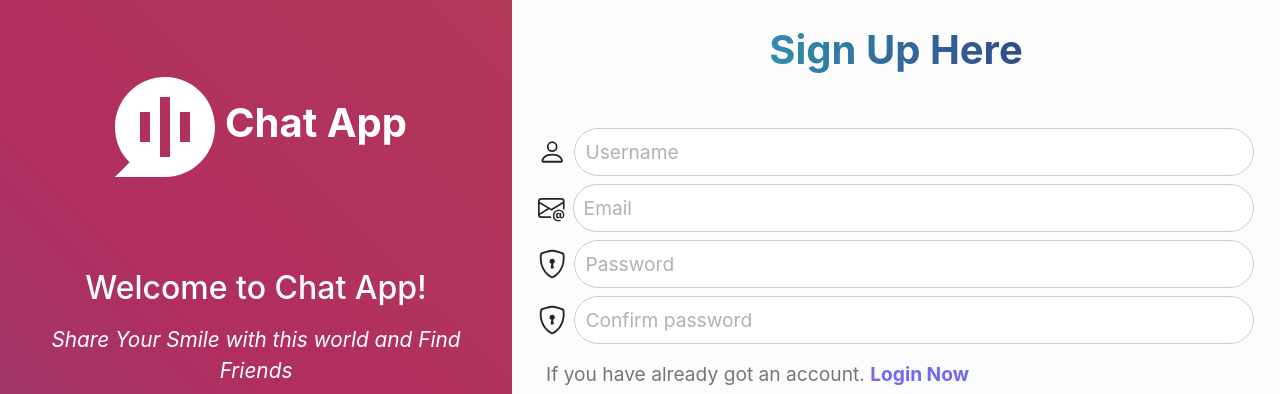
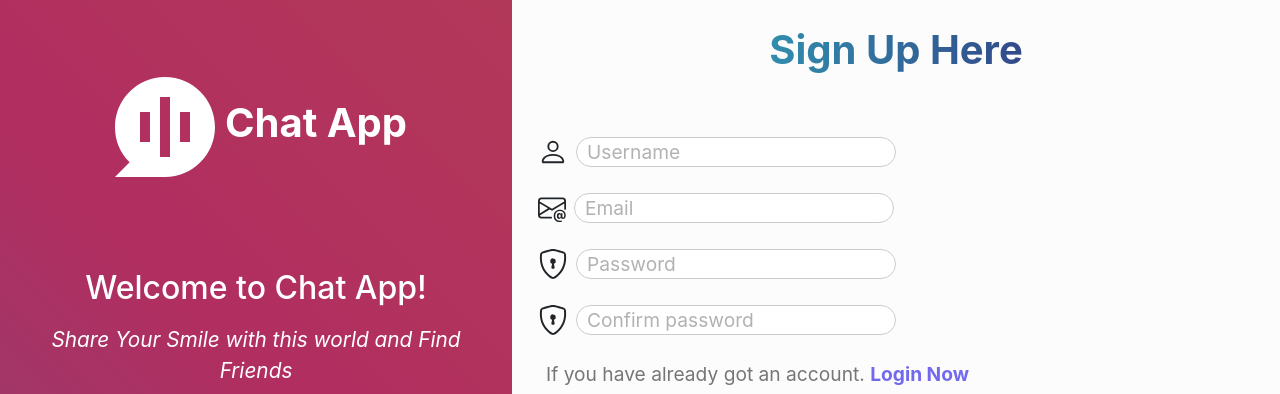
Before and after one commit to tienle2003/chat-app, a React (Create React App) app in the folder client/: page /register in a window 1280 px wide. Shown: the top 394 px of the page. Built offline with nearby package versions, Linux system fonts and the light colour scheme.

Commit message:
process register

```diff
--- a/client/src/pages/register.js
+++ b/client/src/pages/register.js
@@ -1,7 +1,90 @@
-import React from "react";
+import React, { useState } from "react";
 import "./register.css";
 
 const Register = () => {
+  // create state to save value of inputs
+  const [formData, setFormData] = useState({
+    username: "",
+    email: "",
+    password: "",
+    confirmPassword: ""
+  });
+
+  const [errors, setErrors] = useState({
+    username: false,
+    email: false,
+    password: false,
+    confirmPassword: false
+  });
+
+  const [isInputFocused, setIsInputFocused] = useState({
+    username: false,
+    email: false,
+    password: false,
+    confirmPassword: false
+  });
+
+  // process event after the value of inputs was changed
+  const handleChange = (e) => {
+    const { name, value } = e.target;
+    setFormData({
+      ...formData,
+      [name]: value
+    });
+
+    // Kiểm tra Confirm Password và cập nhật trạng thái lỗi
+    if (name === "confirmPassword") {
+      setErrors({
+        ...errors,
+        [name]: value !== formData.password
+      });
+    } else {
+      setErrors({
+        ...errors,
+        [name]: false
+      });
+    }
+  };
+
+  const handleInputFocus = (name) => {
+    setIsInputFocused({
+      ...isInputFocused,
+      [name]: true
+    });
+  };
+
+  const handleInputBlur = (name) => {
+    setIsInputFocused({
+      ...isInputFocused,
+      [name]: false
+    });
+  };
+
+  // process event when clicking on "Sign Up"
+  const handleSignUp = (e) => {
+    e.preventDefault();
+    // Kiểm tra các điều kiện và cập nhật trạng thái lỗi
+    const newErrors = {
+      username: formData.username === "",
+      email: formData.email === "",
+      password: formData.password === "",
+      confirmPassword: formData.password !== formData.confirmPassword
+    };
+
+    // Kiểm tra xem mật khẩu nhập vào trường Confirm Password có khớp với mật khẩu nhập vào trường Password không
+    if (formData.password !== formData.confirmPassword && formData.confirmPassword !== "") {
+      newErrors.confirmPassword = true;
+    }
+    setErrors(newErrors);
+
+    // Kiểm tra trạng thái lỗi trước khi submit form
+    if (Object.values(newErrors).some((error) => error)) {
+      return;
+    }
+
+    // Tiến hành xử lý đăng ký nếu không có lỗi
+  };
+
   return (
     <div className="register-page">
       <div className="register-layout">
@@ -36,37 +119,51 @@ const Register = () => {
       <div className="register-form">
         <h1>Sign Up Here</h1>
         <form className="register-form-d1">
-          <div className="input-box">
+          <div className={`input-box ${errors.username && 'error'} ${isInputFocused.username && 'focused'}`}>
             <svg xmlns="http://www.w3.org/2000/svg" width="30" height="30" fill="currentColor" class="bi bi-person" viewBox="0 0 16 16">
               <path d="M8 8a3 3 0 1 0 0-6 3 3 0 0 0 0 6m2-3a2 2 0 1 1-4 0 2 2 0 0 1 4 0m4 8c0 1-1 1-1 1H3s-1 0-1-1 1-4 6-4 6 3 6 4m-1-.004c-.001-.246-.154-.986-.832-1.664C11.516 10.68 10.289 10 8 10s-3.516.68-4.168 1.332c-.678.678-.83 1.418-.832 1.664z" />
             </svg>
-            <input className="for-username" type="text" id="username" name="username" placeholder="Username" />
+            <div className="input-wrap">
+              <input className={errors.username ? "for-username error" : "for-username"} type="text" id="username" name="username" placeholder="Username" value={formData.username} onChange={handleChange} aria-describedby={errors.username ? "username-error" : null} />
+              {errors.username && <small className="error-message">Vui lòng nhập Username</small>}
+            </div>
           </div>
-          <div className="input-box">
+          <div className={`input-box ${errors.email && 'error'} ${isInputFocused.email && 'focused'}`}>
             <svg xmlns="http://www.w3.org/2000/svg" width="28" height="28" fill="currentColor" class="bi bi-envelope-at" viewBox="0 0 16 16">
               <path d="M2 2a2 2 0 0 0-2 2v8.01A2 2 0 0 0 2 14h5.5a.5.5 0 0 0 0-1H2a1 1 0 0 1-.966-.741l5.64-3.471L8 9.583l7-4.2V8.5a.5.5 0 0 0 1 0V4a2 2 0 0 0-2-2zm3.708 6.208L1 11.105V5.383zM1 4.217V4a1 1 0 0 1 1-1h12a1 1 0 0 1 1 1v.217l-7 4.2z" />
               <path d="M14.247 14.269c1.01 0 1.587-.857 1.587-2.025v-.21C15.834 10.43 14.64 9 12.52 9h-.035C10.42 9 9 10.36 9 12.432v.214C9 14.82 10.438 16 12.358 16h.044c.594 0 1.018-.074 1.237-.175v-.73c-.245.11-.673.18-1.18.18h-.044c-1.334 0-2.571-.788-2.571-2.655v-.157c0-1.657 1.058-2.724 2.64-2.724h.04c1.535 0 2.484 1.05 2.484 2.326v.118c0 .975-.324 1.39-.639 1.39-.232 0-.41-.148-.41-.42v-2.19h-.906v.569h-.03c-.084-.298-.368-.63-.954-.63-.778 0-1.259.555-1.259 1.4v.528c0 .892.49 1.434 1.26 1.434.471 0 .896-.227 1.014-.643h.043c.118.42.617.648 1.12.648m-2.453-1.588v-.227c0-.546.227-.791.573-.791.297 0 .572.192.572.708v.367c0 .573-.253.744-.564.744-.354 0-.581-.215-.581-.8Z" />
             </svg>
-            <input className="for-email" type="email" id="email" name="email" placeholder="Email" />
+            <div className="input-wrap">
+              <input className={errors.email ? "for-email error" : "for-email"} type="email" id="email" name="email" placeholder="Email" value={formData.email} onChange={handleChange} aria-describedby={errors.email ? "email-error" : null} />
+              {errors.email && <small className="error-message">Vui lòng nhập Email</small>}
+            </div>
           </div>
-          <div className="input-box">
+          <div className={`input-box ${errors.password && 'error'} ${isInputFocused.password && 'focused'}`}>
             <svg xmlns="http://www.w3.org/2000/svg" width="30" height="30" fill="currentColor" class="bi bi-shield-lock" viewBox="0 0 16 16">
               <path d="M5.338 1.59a61 61 0 0 0-2.837.856.48.48 0 0 0-.328.39c-.554 4.157.726 7.19 2.253 9.188a10.7 10.7 0 0 0 2.287 2.233c.346.244.652.42.893.533q.18.085.293.118a1 1 0 0 0 .101.025 1 1 0 0 0 .1-.025q.114-.034.294-.118c.24-.113.547-.29.893-.533a10.7 10.7 0 0 0 2.287-2.233c1.527-1.997 2.807-5.031 2.253-9.188a.48.48 0 0 0-.328-.39c-.651-.213-1.75-.56-2.837-.855C9.552 1.29 8.531 1.067 8 1.067c-.53 0-1.552.223-2.662.524zM5.072.56C6.157.265 7.31 0 8 0s1.843.265 2.928.56c1.11.3 2.229.655 2.887.87a1.54 1.54 0 0 1 1.044 1.262c.596 4.477-.787 7.795-2.465 9.99a11.8 11.8 0 0 1-2.517 2.453 7 7 0 0 1-1.048.625c-.28.132-.581.24-.829.24s-.548-.108-.829-.24a7 7 0 0 1-1.048-.625 11.8 11.8 0 0 1-2.517-2.453C1.928 10.487.545 7.169 1.141 2.692A1.54 1.54 0 0 1 2.185 1.43 63 63 0 0 1 5.072.56" />
               <path d="M9.5 6.5a1.5 1.5 0 0 1-1 1.415l.385 1.99a.5.5 0 0 1-.491.595h-.788a.5.5 0 0 1-.49-.595l.384-1.99a1.5 1.5 0 1 1 2-1.415" />
             </svg>
-            <input className="for-password" type="password" id="password" name="password" placeholder="Password" />
+            <div className="input-wrap">
+              <input className={errors.password ? "for-password error" : "for-password"} type="password" id="password" name="password" placeholder="Password" value={formData.password} onChange={handleChange} aria-describedby={errors.password ? "password-error" : null} />
+              {errors.password && <small className="error-message">Vui lòng nhập Password</small>}
+            </div>
           </div>
-          <div className="input-box">
+          <div className={`input-box ${errors.confirmPassword && 'error'} ${isInputFocused.confirmPassword && 'focused'}`}>
             <svg xmlns="http://www.w3.org/2000/svg" width="30" height="30" fill="currentColor" class="bi bi-shield-lock" viewBox="0 0 16 16">
               <path d="M5.338 1.59a61 61 0 0 0-2.837.856.48.48 0 0 0-.328.39c-.554 4.157.726 7.19 2.253 9.188a10.7 10.7 0 0 0 2.287 2.233c.346.244.652.42.893.533q.18.085.293.118a1 1 0 0 0 .101.025 1 1 0 0 0 .1-.025q.114-.034.294-.118c.24-.113.547-.29.893-.533a10.7 10.7 0 0 0 2.287-2.233c1.527-1.997 2.807-5.031 2.253-9.188a.48.48 0 0 0-.328-.39c-.651-.213-1.75-.56-2.837-.855C9.552 1.29 8.531 1.067 8 1.067c-.53 0-1.552.223-2.662.524zM5.072.56C6.157.265 7.31 0 8 0s1.843.265 2.928.56c1.11.3 2.229.655 2.887.87a1.54 1.54 0 0 1 1.044 1.262c.596 4.477-.787 7.795-2.465 9.99a11.8 11.8 0 0 1-2.517 2.453 7 7 0 0 1-1.048.625c-.28.132-.581.24-.829.24s-.548-.108-.829-.24a7 7 0 0 1-1.048-.625 11.8 11.8 0 0 1-2.517-2.453C1.928 10.487.545 7.169 1.141 2.692A1.54 1.54 0 0 1 2.185 1.43 63 63 0 0 1 5.072.56" />
               <path d="M9.5 6.5a1.5 1.5 0 0 1-1 1.415l.385 1.99a.5.5 0 0 1-.491.595h-.788a.5.5 0 0 1-.49-.595l.384-1.99a1.5 1.5 0 1 1 2-1.415" />
             </svg>
-            <input className="for-confirm-password" type="password" id="confirm-password" name="confirm-password" placeholder="Confirm password" />
+            <div className="input-wrap">
+              <input className={errors.confirmPassword ? "for-confirm-password error" : "for-confirm-password"} type="password" id="confirm-password" name="confirmPassword" placeholder="Confirm password" value={formData.confirmPassword} onChange={handleChange} aria-describedby={errors.confirmPassword ? "confirmPassword-error" : null} />
+              {errors.confirmPassword && <small className="error-message">
+                {formData.confirmPassword === "" ? "Vui lòng nhập Confirm password" : "Mật khẩu không khớp"}
+              </small>}
+            </div>
           </div>
           <p>If you have already got an account. <a href="/login">Login Now</a></p>
         </form>
         <div className="register-btn-box">
-          <button className="register-btn" type="button">Sign Up</button>
+          <button className="register-btn" type="submit" onClick={handleSignUp}>Sign Up</button>
         </div>
       </div>
     </div>
```
